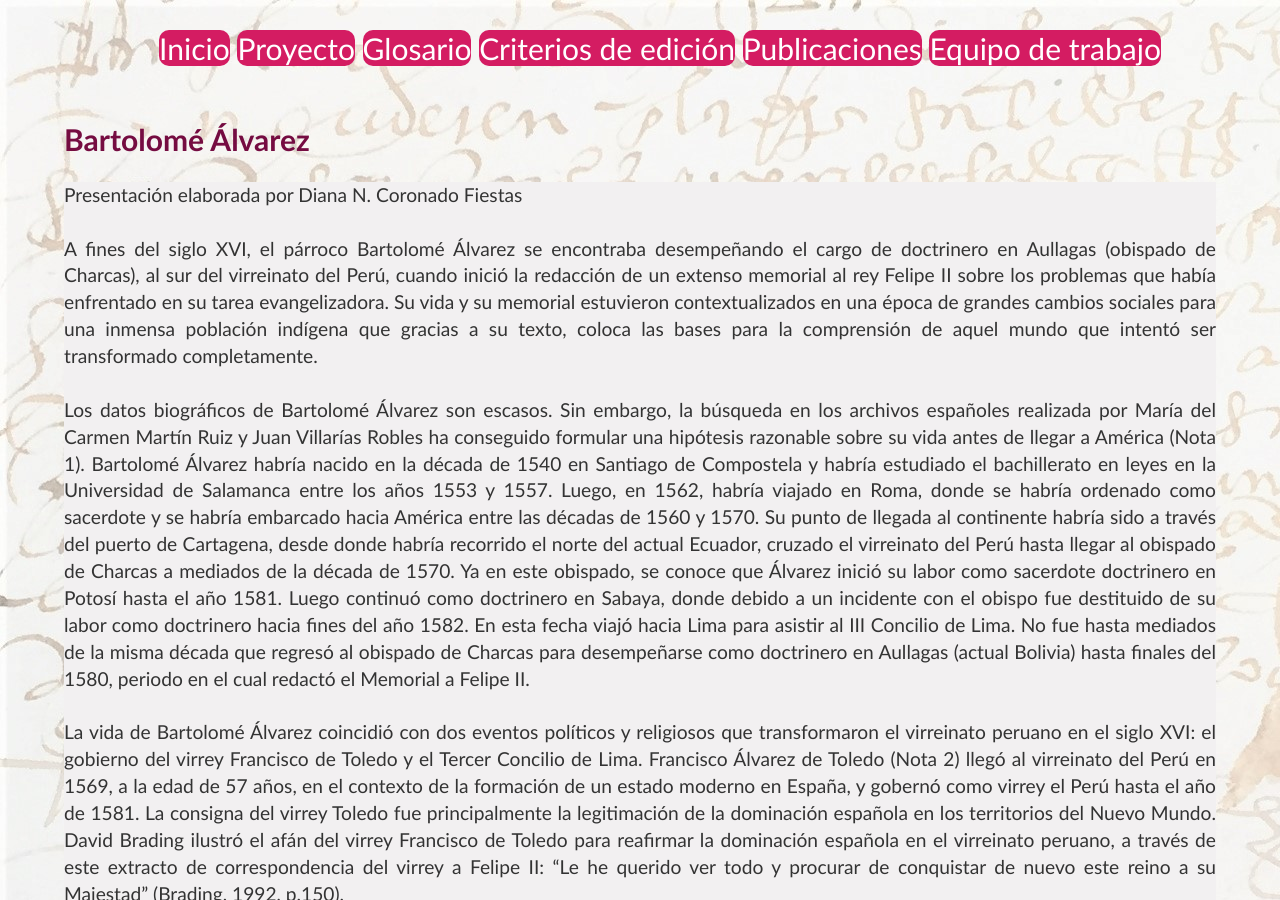
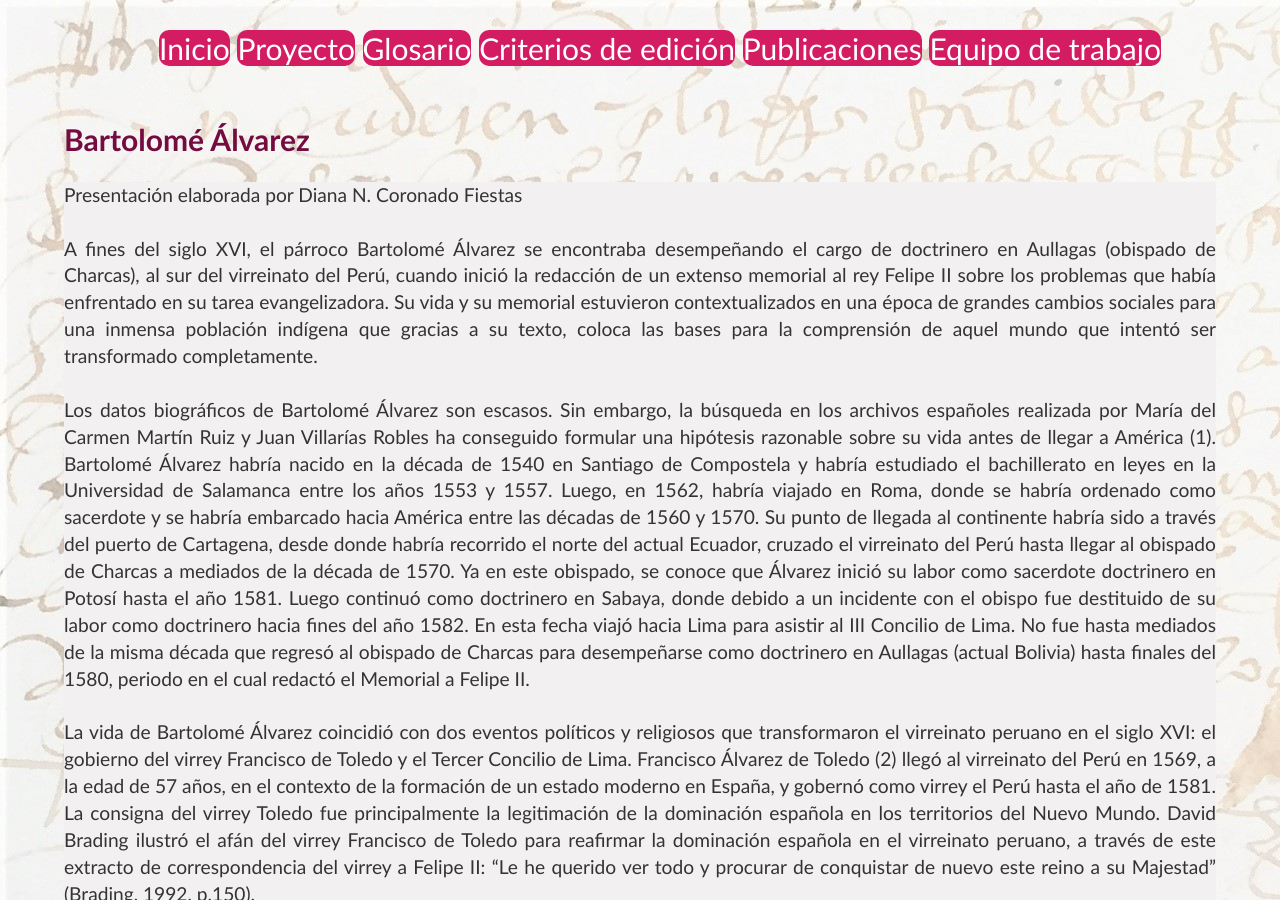
Before and after one commit to glosascroniquenses/glosascroniquenses.github.io, a Jekyll site: the page built from intro/cronista02.html, in a window 1280 px wide and 900 px high. Built offline with Jekyll 4.4.1, drawn with Linux system fonts in a browser that asks for light colours; some of the changed text lies outside the part shown.

Commit message:
Update cronista02.html

```diff
--- a/intro/cronista02.html
+++ b/intro/cronista02.html
@@ -7,9 +7,9 @@
 <br><br>
 A fines del siglo XVI, el párroco Bartolomé Álvarez se encontraba desempeñando el cargo de doctrinero en Aullagas (obispado de Charcas), al sur del virreinato del Perú, cuando inició la redacción de un extenso memorial al rey Felipe II sobre los problemas que había enfrentado en su tarea evangelizadora. Su vida y su memorial estuvieron contextualizados en una época de grandes cambios sociales para una inmensa población indígena que gracias a su texto, coloca las bases para la comprensión de aquel mundo que intentó ser transformado completamente.
 <br><br>
-Los datos biográficos de Bartolomé Álvarez son escasos. Sin embargo, la búsqueda en los archivos españoles realizada por María del Carmen Martín Ruiz y Juan Villarías Robles ha conseguido formular una hipótesis razonable sobre su vida antes de llegar a América (Nota 1). Bartolomé Álvarez habría nacido en la década de 1540 en Santiago de Compostela y habría estudiado el bachillerato en leyes en la Universidad de Salamanca entre los años 1553 y 1557. Luego, en 1562, habría viajado en Roma, donde se habría ordenado como sacerdote y se habría embarcado hacia América entre las décadas de 1560 y 1570. Su punto de llegada al continente habría sido a través del puerto de Cartagena, desde donde habría recorrido el norte del actual Ecuador, cruzado el virreinato del Perú hasta llegar al obispado de Charcas a mediados de la década de 1570. Ya en este obispado, se conoce que Álvarez inició su labor como sacerdote doctrinero en Potosí hasta el año 1581. Luego continuó como doctrinero en Sabaya, donde debido a un incidente con el obispo fue destituido de su labor como doctrinero hacia fines del año 1582. En esta fecha viajó hacia Lima para asistir al III Concilio de Lima. No fue hasta mediados de la misma década que regresó al obispado de Charcas para desempeñarse como doctrinero en Aullagas (actual Bolivia) hasta finales del 1580, periodo en el cual redactó el Memorial a Felipe II.
+Los datos biográficos de Bartolomé Álvarez son escasos. Sin embargo, la búsqueda en los archivos españoles realizada por María del Carmen Martín Ruiz y Juan Villarías Robles ha conseguido formular una hipótesis razonable sobre su vida antes de llegar a América (1). Bartolomé Álvarez habría nacido en la década de 1540 en Santiago de Compostela y habría estudiado el bachillerato en leyes en la Universidad de Salamanca entre los años 1553 y 1557. Luego, en 1562, habría viajado en Roma, donde se habría ordenado como sacerdote y se habría embarcado hacia América entre las décadas de 1560 y 1570. Su punto de llegada al continente habría sido a través del puerto de Cartagena, desde donde habría recorrido el norte del actual Ecuador, cruzado el virreinato del Perú hasta llegar al obispado de Charcas a mediados de la década de 1570. Ya en este obispado, se conoce que Álvarez inició su labor como sacerdote doctrinero en Potosí hasta el año 1581. Luego continuó como doctrinero en Sabaya, donde debido a un incidente con el obispo fue destituido de su labor como doctrinero hacia fines del año 1582. En esta fecha viajó hacia Lima para asistir al III Concilio de Lima. No fue hasta mediados de la misma década que regresó al obispado de Charcas para desempeñarse como doctrinero en Aullagas (actual Bolivia) hasta finales del 1580, periodo en el cual redactó el Memorial a Felipe II.
 <br><br>
-La vida de Bartolomé Álvarez coincidió con dos eventos políticos y religiosos que transformaron el virreinato peruano en el siglo XVI: el gobierno del virrey Francisco de Toledo y el Tercer Concilio de Lima. Francisco Álvarez de Toledo (Nota 2) llegó al virreinato del Perú en 1569, a la edad de 57 años, en el contexto de la formación de un estado moderno en España, y gobernó como virrey el Perú hasta el año de 1581. La consigna del virrey Toledo fue principalmente la legitimación de la dominación española en los territorios del Nuevo Mundo. David Brading ilustró el afán del virrey Francisco de Toledo para reafirmar la dominación española en el virreinato peruano, a través de este extracto de correspondencia del virrey a Felipe II: “Le he querido ver todo y procurar de conquistar de nuevo este reino a su Majestad” (Brading, 1992, p.150).
+La vida de Bartolomé Álvarez coincidió con dos eventos políticos y religiosos que transformaron el virreinato peruano en el siglo XVI: el gobierno del virrey Francisco de Toledo y el Tercer Concilio de Lima. Francisco Álvarez de Toledo (2) llegó al virreinato del Perú en 1569, a la edad de 57 años, en el contexto de la formación de un estado moderno en España, y gobernó como virrey el Perú hasta el año de 1581. La consigna del virrey Toledo fue principalmente la legitimación de la dominación española en los territorios del Nuevo Mundo. David Brading ilustró el afán del virrey Francisco de Toledo para reafirmar la dominación española en el virreinato peruano, a través de este extracto de correspondencia del virrey a Felipe II: “Le he querido ver todo y procurar de conquistar de nuevo este reino a su Majestad” (Brading, 1992, p.150).
 <br><br>
 El gobierno toledano perfiló la representación de los Incas como gobernantes tiranos, quienes habían usurpado el poder a los anteriores y legítimos gobernantes del territorio que se extendía desde las actuales Colombia, Ecuador, Perú, hasta Bolivia, Chile y Argentina. La recopilación de los relatos andinos prehispánicos fue manipulada para argumentar la tiranía de los Incas, y de ese modo poder ejecutar la campaña final sobre el último reducto Inca. Esta medida junto con el desafío a la hegemonía de los encomenderos españoles, la denominada reducción de los indios, el afán evangelizador y la reactivación de la minería en el Cerro Rico de Potosí a través de la mita, fueron las principales acciones del virrey Toledo, las cuales transformaron para siempre a la sociedad indígena de los territorios del virreinato peruano (Brading, 1992, pp.149-168).
 <br><br>
@@ -27,7 +27,7 @@
 <br><br>
 “La otra es [que] en los años de [15]80, poco más o menos, los religiosos del nombre de Jesús o de la Compañía –que tenían la doctrina de Jule- trabajando de servir a Dios y de remediar almas tan perdidas compusieron una doctrina cristiana en la lengua aimará. La cual enviaron a la sede vacante de Los Charcas y, como les pareció a los del cabildo eclesiástico ser cosa conveniente, mandáronla[s] trasladar [=copiar] en muchos cuadernos, harto mal trasladados y mentirosos.” (Álvarez, 1998, p.60)
 <br><br>
-El memorial de Álvarez es rico en muchos aspectos, etnográfico, religioso, político, etc. Sin embargo, el manejo que tiene sobre la lengua aymara y la visión que logró obtener de las diferencias sobre las categorías que expresan las lenguas brinda a este documento un lugar importante en la recuperación de las expresiones lingüísticas en las regiones que abarcaban el obispado de Charcas. El texto contiene más de 200 términos en lengua (Nota 3), principalmente aymara y algunos de dichos términos son tan complejos que su descripción invita a redescubrir el mundo andino a través de sus lenguas: “(…) y otros dicen que lo que llaman mullo en lengua aimará -que es una cosa que en el hombre vive y se les pierde, no del todo sino cuando más espavorido [=despavorido] de un temor se queda casi sin sentido, como muerto o atónito- dicen que aquello les falta, o se les muere, de aquel temor." (Álvarez, 1998, p.145)
+El memorial de Álvarez es rico en muchos aspectos, etnográfico, religioso, político, etc. Sin embargo, el manejo que tiene sobre la lengua aymara y la visión que logró obtener de las diferencias sobre las categorías que expresan las lenguas brinda a este documento un lugar importante en la recuperación de las expresiones lingüísticas en las regiones que abarcaban el obispado de Charcas. El texto contiene más de 200 términos en lengua (3), principalmente aymara y algunos de dichos términos son tan complejos que su descripción invita a redescubrir el mundo andino a través de sus lenguas: “(…) y otros dicen que lo que llaman mullo en lengua aimará -que es una cosa que en el hombre vive y se les pierde, no del todo sino cuando más espavorido [=despavorido] de un temor se queda casi sin sentido, como muerto o atónito- dicen que aquello les falta, o se les muere, de aquel temor." (Álvarez, 1998, p.145)
 <br><br>
 A pesar de la importancia que Bartolomé Álvarez le da al conocimiento de las lenguas indígenas, el autor no brinda mayores alcances sobre cómo, cuándo o dónde aprendió la lengua aymara. La falta de datos biográficos tampoco ha ayudado a determinar el origen de su manejo del aymara. Es importante anotar que la copia del manuscrito disponible comienza desde el folio 78 verso (Villarías, 1998, p.xviii), con lo cual puede deslizarse la posibilidad que algunos de los datos sobre su vida (y acerca de su aprendizaje del aymara) hayan quedado escritos en los primeros folios, hoy, desaparecidos.
 <br><br>
@@ -58,8 +58,8 @@
 
 <u>Notas</u>
 <br><br>
-Nota 1: La investigación de Juan Villarías Robles y María del Carmen Martín Ruiz sobre Bartolomé Álvarez  es la más exhausta hasta la fecha. La búsqueda sobre los datos biográficos de Álvarez incluyen archivos tanto de España, como de Bolivia. El detalle de dicha investigación y los argumentos de su hipótesis sobre la vida de Álvarez antes de ser doctrinero en el obispado de Charcas se presentan en el texto preliminar del libro editado por ambos autores. Villarías Robles, Juan y María del Carmen Martín.  “Sobre el autor” en <i>De las Costumbres y conversión de los indios del Perú. Memorial a Felipe II</i> (1588). María del Carmen Martín Rubio, Juan J.R. Villarías Robles y Fermín del Pino Díaz, editores. Madrid: Ediciones Polifemo, 1998, pp.  xiii-xxiii.
+1. La investigación de Juan Villarías Robles y María del Carmen Martín Ruiz sobre Bartolomé Álvarez  es la más exhausta hasta la fecha. La búsqueda sobre los datos biográficos de Álvarez incluyen archivos tanto de España, como de Bolivia. El detalle de dicha investigación y los argumentos de su hipótesis sobre la vida de Álvarez antes de ser doctrinero en el obispado de Charcas se presentan en el texto preliminar del libro editado por ambos autores. Villarías Robles, Juan y María del Carmen Martín.  “Sobre el autor” en <i>De las Costumbres y conversión de los indios del Perú. Memorial a Felipe II</i> (1588). María del Carmen Martín Rubio, Juan J.R. Villarías Robles y Fermín del Pino Díaz, editores. Madrid: Ediciones Polifemo, 1998, pp.  xiii-xxiii.
 <br><br>
-Nota 2: La figura del virrey de Toledo y sus reformas en el virreinato del Perú son temas de debate histórico, desde quienes lo valoran como una figura política exitosa hasta quienes lo califican como uno de los mayores ejecutores de la desestructuración de la sociedad prehispánica. La bibliografía sobre el virrey Toledo es extensa pero se recomienda los siguientes textos ya que presentan las dos posturas antes mencionadas: Levillier, Roberto. <i>Don Francisco De Toledo: Supremo Organizador Del Perú; Su Vida, Su Obra </i> (1515-1582). Buenos Aires, 1935; Valcárcel, Luis E. <i>El Virrey Toledo, Gran Tirano Del Perú: Una Revisión Histórica</i>. Lima: Impr. del Museo Nacional, 1940.
+2. La figura del virrey de Toledo y sus reformas en el virreinato del Perú son temas de debate histórico, desde quienes lo valoran como una figura política exitosa hasta quienes lo califican como uno de los mayores ejecutores de la desestructuración de la sociedad prehispánica. La bibliografía sobre el virrey Toledo es extensa pero se recomienda los siguientes textos ya que presentan las dos posturas antes mencionadas: Levillier, Roberto. <i>Don Francisco De Toledo: Supremo Organizador Del Perú; Su Vida, Su Obra </i> (1515-1582). Buenos Aires, 1935; Valcárcel, Luis E. <i>El Virrey Toledo, Gran Tirano Del Perú: Una Revisión Histórica</i>. Lima: Impr. del Museo Nacional, 1940.
 <br><br>
-Nota 3: Con respecto a su aporte lingüístico, Xavier Albó afirma que su principal aporte es sobre la lengua aymara de Carangas y Asanaques, “que se hablaba en las doctrinas de Sabaya y Aullagas” (Albó, p.lxxxvii).  Debido a que Álvarez habría contado sólo con un conocimiento básico del quechua, Albó opina que sus aportes en dicha lengua no son decisivos. Por el contrario, Albó enfatiza la importancia de una frase en lengua uru: “ananu via que echee ‘no digas nada’ – cap.190.” (Albó, p.xci).  El estudio detallado sobre las lenguas presentes en el documento de Álvarez se encuentra en los textos preliminares de la edición de Rubio, Villarías y del Pino. Albó, Xavier. “Una lectura lingüística del memorial de Álvarez” en <i>De las Costumbres y conversión de los indios del Perú. Memorial a Felipe II</i> (1588). María del Carmen Martín Rubio, Juan J.R. Villarías Robles y Fermín del Pino Díaz, Editores. Madrid: Ediciones Polifemo, 1998, pp.lxxvii-xciv.
+3. Con respecto a su aporte lingüístico, Xavier Albó afirma que su principal aporte es sobre la lengua aymara de Carangas y Asanaques, “que se hablaba en las doctrinas de Sabaya y Aullagas” (Albó, p.lxxxvii).  Debido a que Álvarez habría contado sólo con un conocimiento básico del quechua, Albó opina que sus aportes en dicha lengua no son decisivos. Por el contrario, Albó enfatiza la importancia de una frase en lengua uru: “ananu via que echee ‘no digas nada’ – cap.190.” (Albó, p.xci).  El estudio detallado sobre las lenguas presentes en el documento de Álvarez se encuentra en los textos preliminares de la edición de Rubio, Villarías y del Pino. Albó, Xavier. “Una lectura lingüística del memorial de Álvarez” en <i>De las Costumbres y conversión de los indios del Perú. Memorial a Felipe II</i> (1588). María del Carmen Martín Rubio, Juan J.R. Villarías Robles y Fermín del Pino Díaz, Editores. Madrid: Ediciones Polifemo, 1998, pp.lxxvii-xciv.
```
